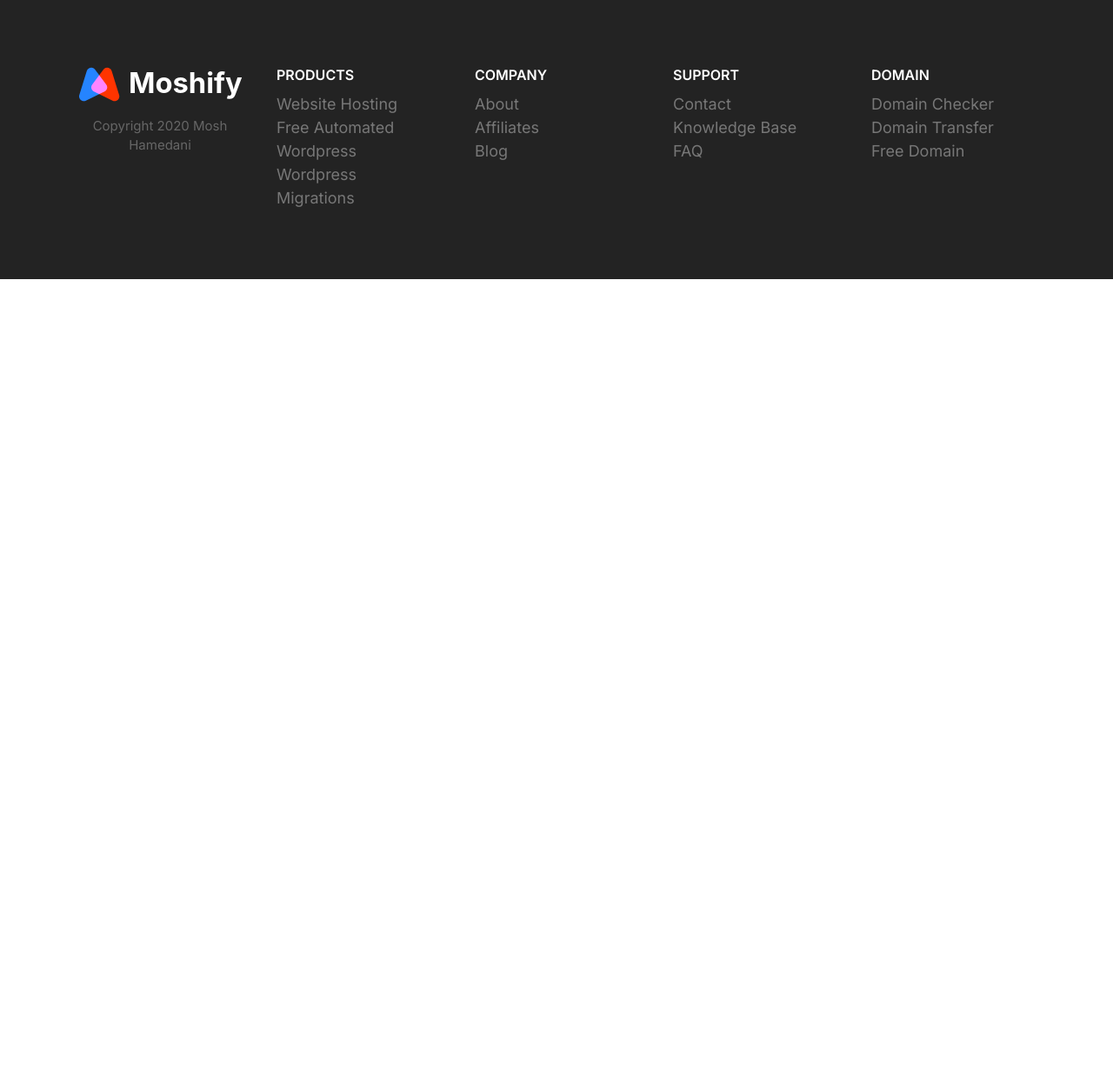
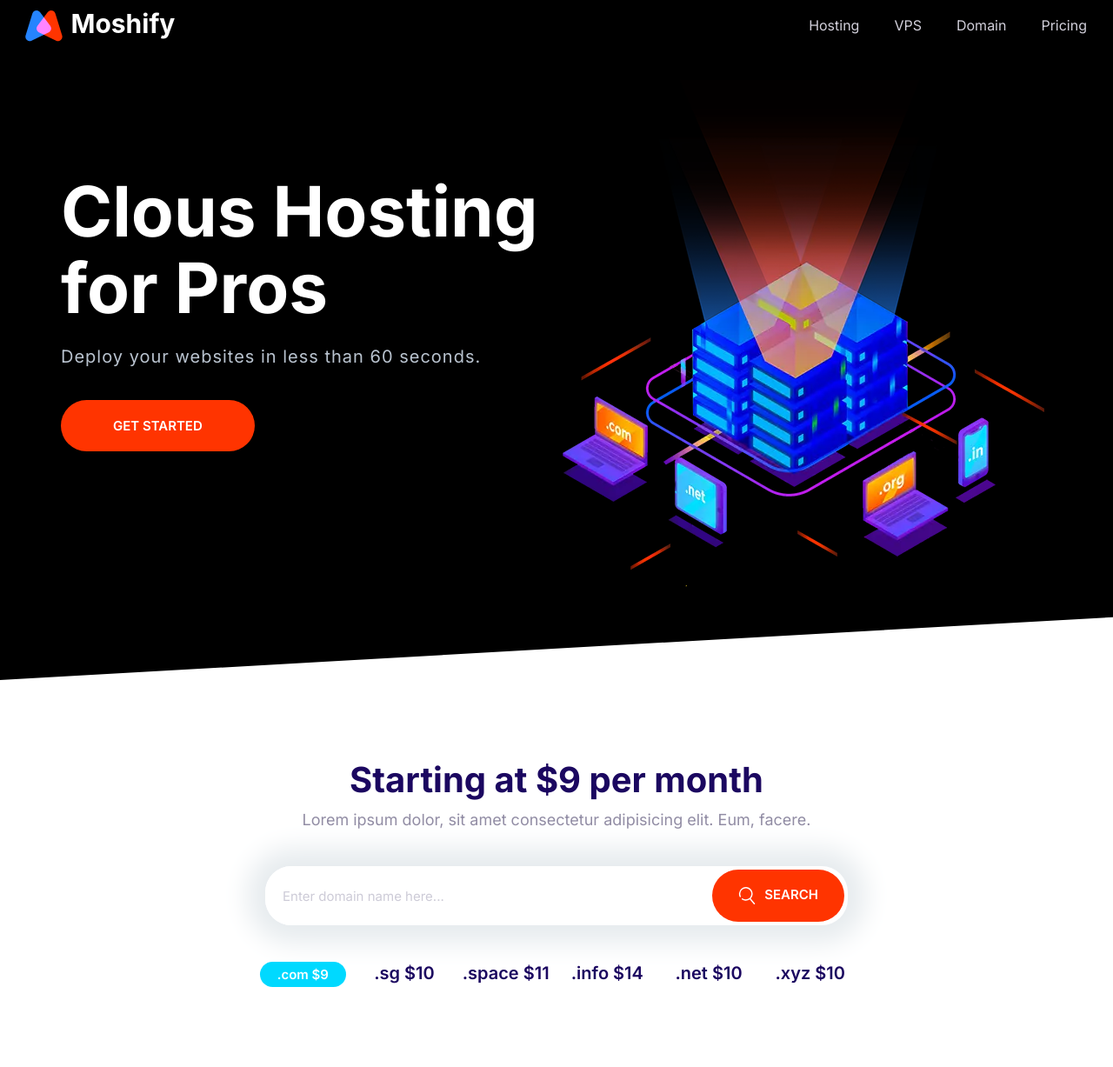
Before and after one commit to tewcc1975-2/moshify, a plain HTML site: page index.html in a window 1280 px wide. Shown: the part 2-1229 px from the top of the page at 87% size. Before the commit the page ends 800 px from the top, so only its background shows below. Drawn offline with Linux system fonts and the light colour scheme.

Commit message:
Putting all together and check.

```diff
--- a/index.html
+++ b/index.html
@@ -16,75 +16,70 @@
   </head>
 
   <body>
-    <footer class="block block--dark footer">
-      <div class="container grid footer__sections">
-        <section class="collapsible collapsible--expanded footer__section">
-          <header class="collapsible__header">
-            <h2 class="collapsible__heading footer__heading">products</h2>
-            <svg class="icon icon--white collapsible__chevron">
-              <use xlink:href="images/sprite.svg#chevron"></use>
+    <header>
+      <div class="nav collapsible">
+        <a class="nav__brand" href="/"><img src="images/logo.svg" alt="" /></a>
+        <svg class="icon icon--white nav__toggler">
+          <use xlink:href="images/sprite.svg#menu"></use>
         </svg>
-          </header>
-          <div class="collapsible__content">
-            <ul class="list">
-              <li><a href="#">Website Hosting</a></li>
-              <li><a href="#">Free Automated Wordpress</a></li>
-              <li><a href="#">Wordpress</a></li>
-              <li><a href="#">Migrations</a></li>
+        <ul class="list nav__list collapsible__content">
+          <li class="nav__item"><a href="#">Hosting</a></li>
+          <li class="nav__item"><a href="#">VPS</a></li>
+          <li class="nav__item"><a href="#">Domain</a></li>
+          <li class="nav__item"><a href="#">Pricing</a></li>
         </ul>
       </div>
-        </section>
-        <section class="collapsible footer__section">
-          <header class="collapsible__header">
-            <h2 class="collapsible__heading footer__heading">company</h2>
-            <svg class="icon icon--white collapsible__chevron">
-              <use xlink:href="images/sprite.svg#chevron"></use>
-            </svg>
     </header>
-          <div class="collapsible__content">
-            <ul class="list">
-              <li><a href="#">About</a></li>
-              <li><a href="#">Affiliates</a></li>
-              <li><a href="#">Blog</a></li>
-            </ul>
+    <section class="block block--dark block--skewed-left hero">
+      <div class="container grid grid--1x2">
+        <header class="block__header hero__content">
+          <h1 class="block__heading">Clous Hosting for Pros</h1>
+          <p class="hero__tagline">
+            Deploy your websites in less than 60 seconds.
+          </p>
+          <a href="#" class="btn btn--accent btn--stretched">Get Started</a>
+        </header>
+        <picture>
+          <source
+            type="image/webp"
+            srcset="images/banner.webp 1x, images/banner@2x.webp 2x"
+          />
+          <source
+            type="image/png"
+            srcset="images/banner.png 1x, images/banner@2x.png 2x"
+          />
+          <img class="hero__image" src="images/banner.png" alt="" />
+        </picture>
       </div>
     </section>
-        <section class="collapsible footer__section">
-          <header class="collapsible__header">
-            <h2 class="collapsible__heading footer__heading">support</h2>
-            <svg class="icon icon--white collapsible__chevron">
-              <use xlink:href="images/sprite.svg#chevron"></use>
-            </svg>
+    <section class="block container block-domain">
+      <header class="block__header">
+        <h2>Starting at $9 per month</h2>
+        <p>
+          Lorem ipsum dolor, sit amet consectetur adipisicing elit. Eum, facere.
+        </p>
       </header>
-          <div class="collapsible__content">
-            <ul class="list">
-              <li><a href="#">Contact</a></li>
-              <li><a href="#">Knowledge Base</a></li>
-              <li><a href="#">FAQ</a></li>
+      <div class="input-group">
+        <input
+          type="text"
+          class="input"
+          placeholder="Enter domain name here..."
+        />
+        <button class="btn btn--accent">
+          <svg class="icon icon--white">
+            <use xlink:href="images/sprite.svg#search"></use></svg
+          >Search
+        </button>
+      </div>
+      <ul class="list block-domain__prices">
+        <li><span class="badge badge--secondary">.com $9</span></li>
+        <li>.sg $10</li>
+        <li>.space $11</li>
+        <li>.info $14</li>
+        <li>.net $10</li>
+        <li>.xyz $10</li>
       </ul>
-          </div>
     </section>
-        <section class="collapsible footer__section">
-          <header class="collapsible__header">
-            <h2 class="collapsible__heading footer__heading">domain</h2>
-            <svg class="icon icon--white collapsible__chevron">
-              <use xlink:href="images/sprite.svg#chevron"></use>
-            </svg>
-          </header>
-          <div class="collapsible__content">
-            <ul class="list">
-              <li><a href="#">Domain Checker</a></li>
-              <li><a href="#">Domain Transfer</a></li>
-              <li><a href="#">Free Domain</a></li>
-            </ul>
-          </div>
-        </section>
-        <section class="footer__brand">
-          <img src="images/logo.svg" alt="" />
-          <p class="footer__copyright">Copyright 2020 Mosh Hamedani</p>
-        </section>
-      </div>
-    </footer>
     <script src="js/main.js"></script>
   </body>
 </html>
```
Lines whose indentation alone changed are shown as unchanged.
